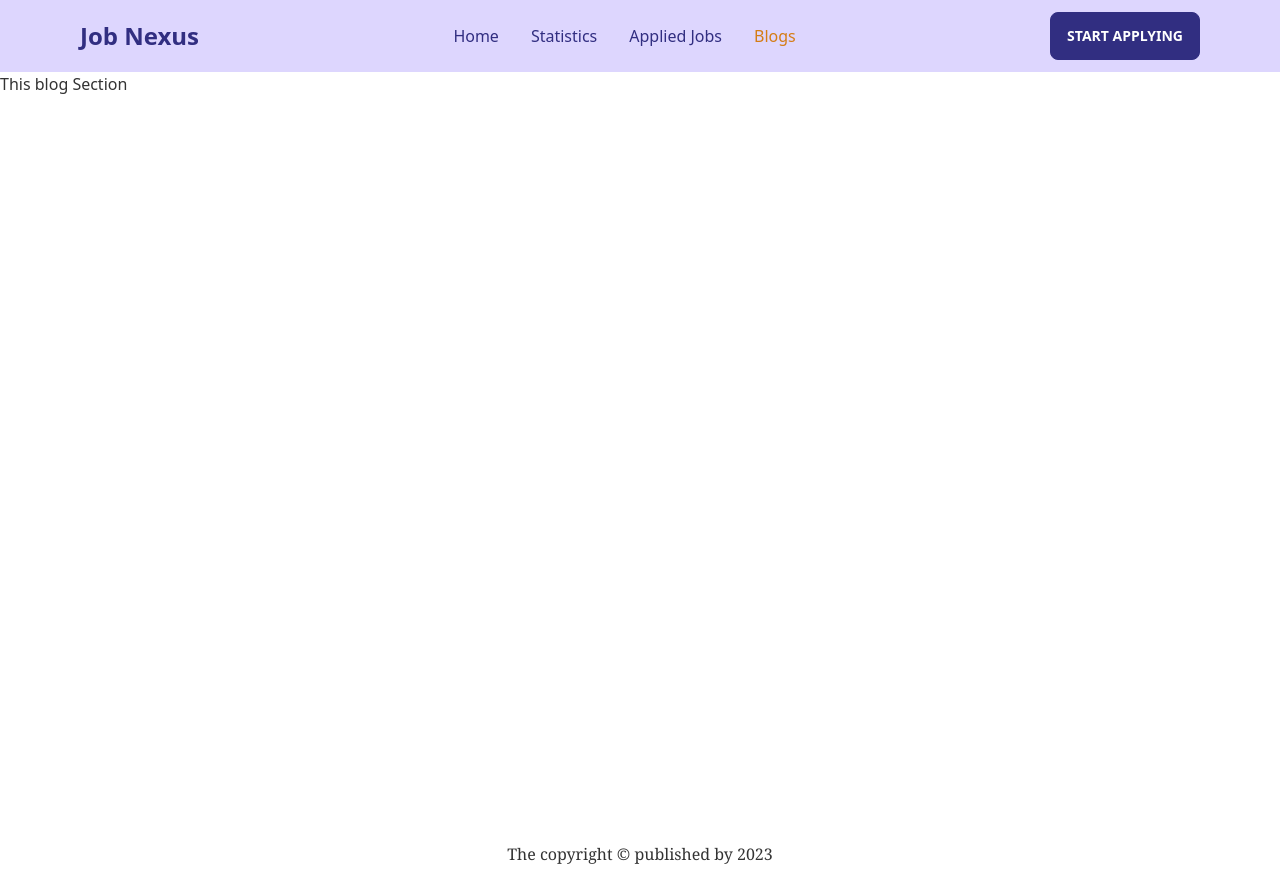
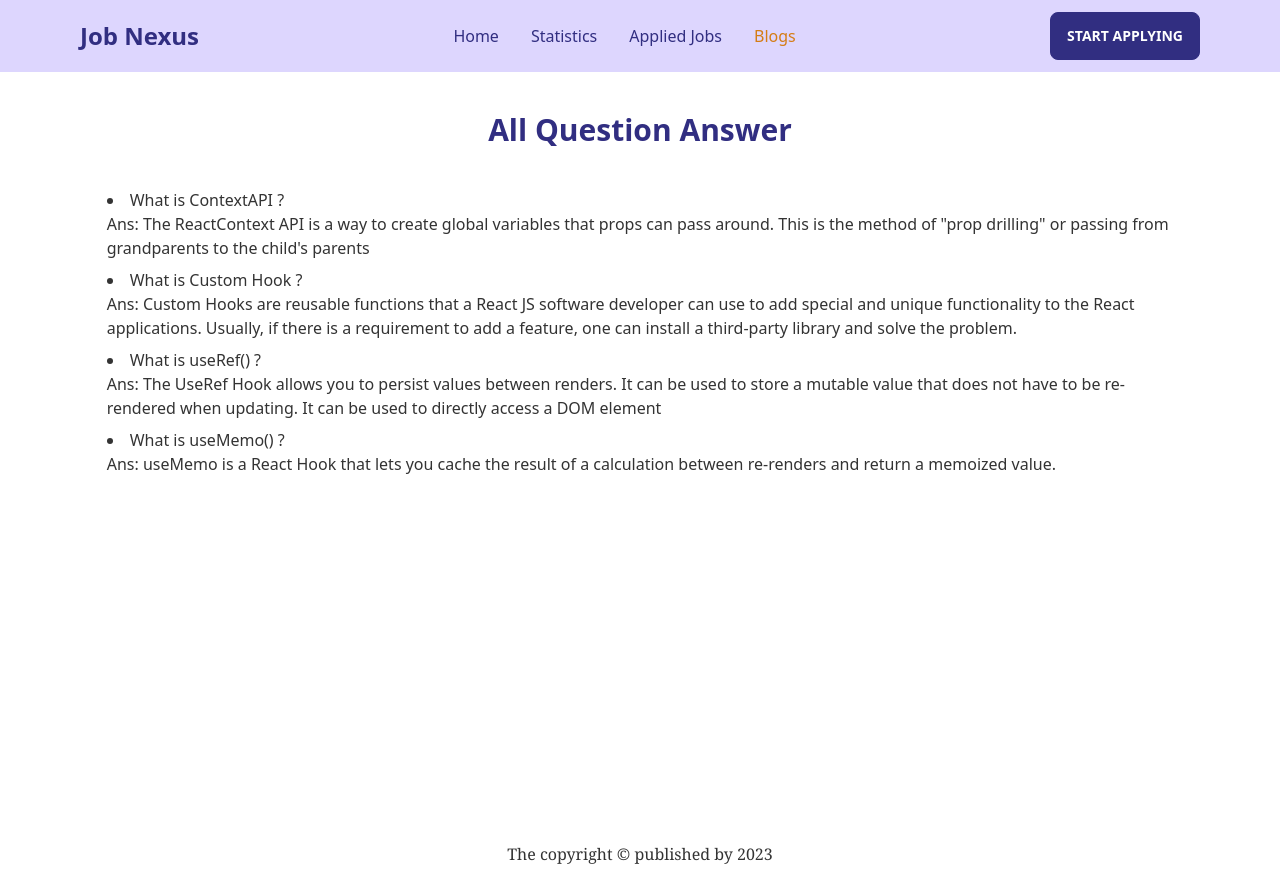
Before and after one commit to Sohel0Raza/jobnexus-9, a React (Vite) app: page /blogs in a window 1280 px wide. Built offline with nearby package versions, Linux system fonts and the light colour scheme.

Commit message:
add blogs page and answer the queston

```diff
--- a/src/Blogs.jsx
+++ b/src/Blogs.jsx
@@ -3,7 +3,25 @@ import React from 'react';
 const Blogs = () => {
     return (
         <div>
-            <h2>This blog Section</h2>
+            <h2 className='text-3xl font-bold text-primary text-center py-5 md:py-10'>All Question Answer</h2>
+            <div className='w-10/12 mx-auto space-y-2'>
+                <li>What is ContextAPI ?
+                    <p>Ans: The ReactContext API is a way to create global variables that props can pass around. This is the method of "prop drilling" or passing from grandparents to the child's parents
+                    </p>
+                </li>
+                <li> What is Custom Hook ?
+                    <p>Ans: Custom Hooks are reusable functions that a React JS software developer can use to add special and unique functionality to the React applications. Usually, if there is a requirement to add a feature, one can install a third-party library and solve the problem.</p>
+                </li>
+                <li>What is useRef() ?
+                    <p>Ans: The UseRef Hook allows you to persist values between renders.
+                        It can be used to store a mutable value that does not have to be re-rendered when updating.
+                        It can be used to directly access a DOM element
+                    </p>
+                </li>
+                <li>What is useMemo() ?
+                    <p>Ans: useMemo is a React Hook that lets you cache the result of a calculation between re-renders and return a memoized value.</p>
+                </li>
+            </div>
         </div>
     );
 };
```
